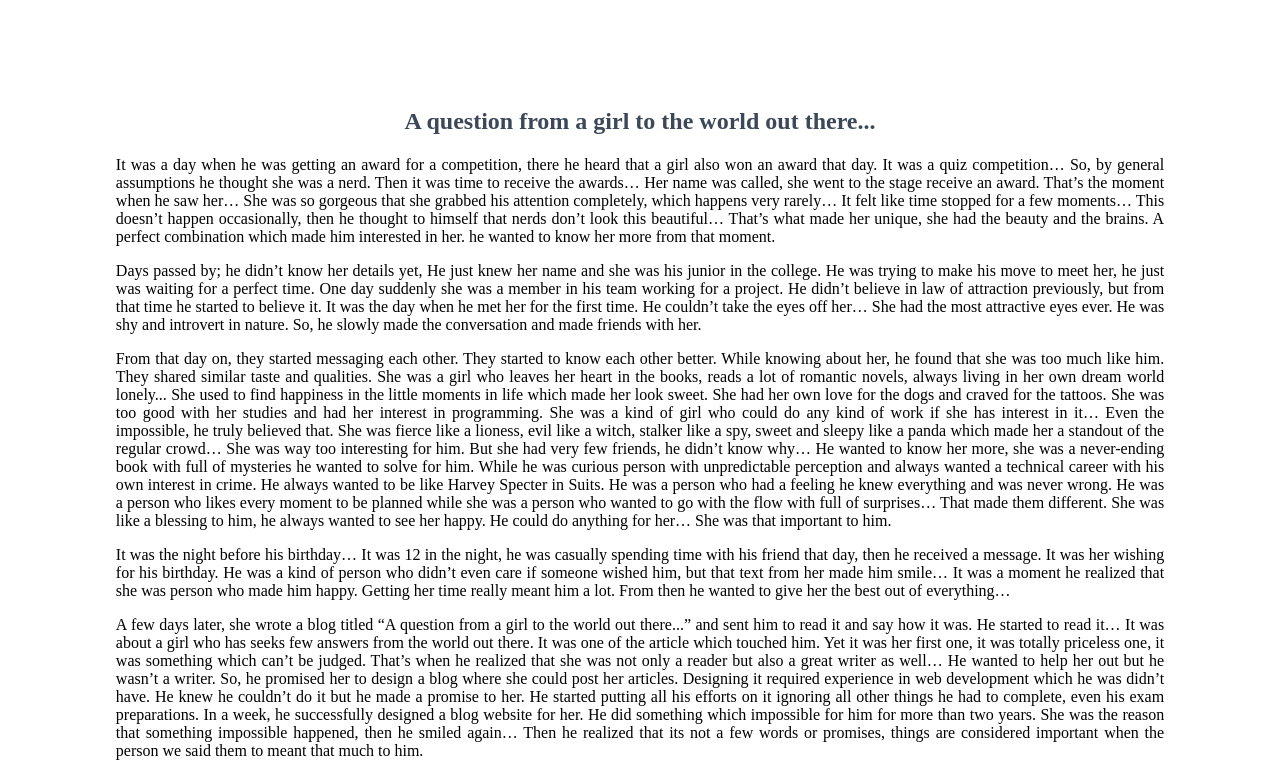
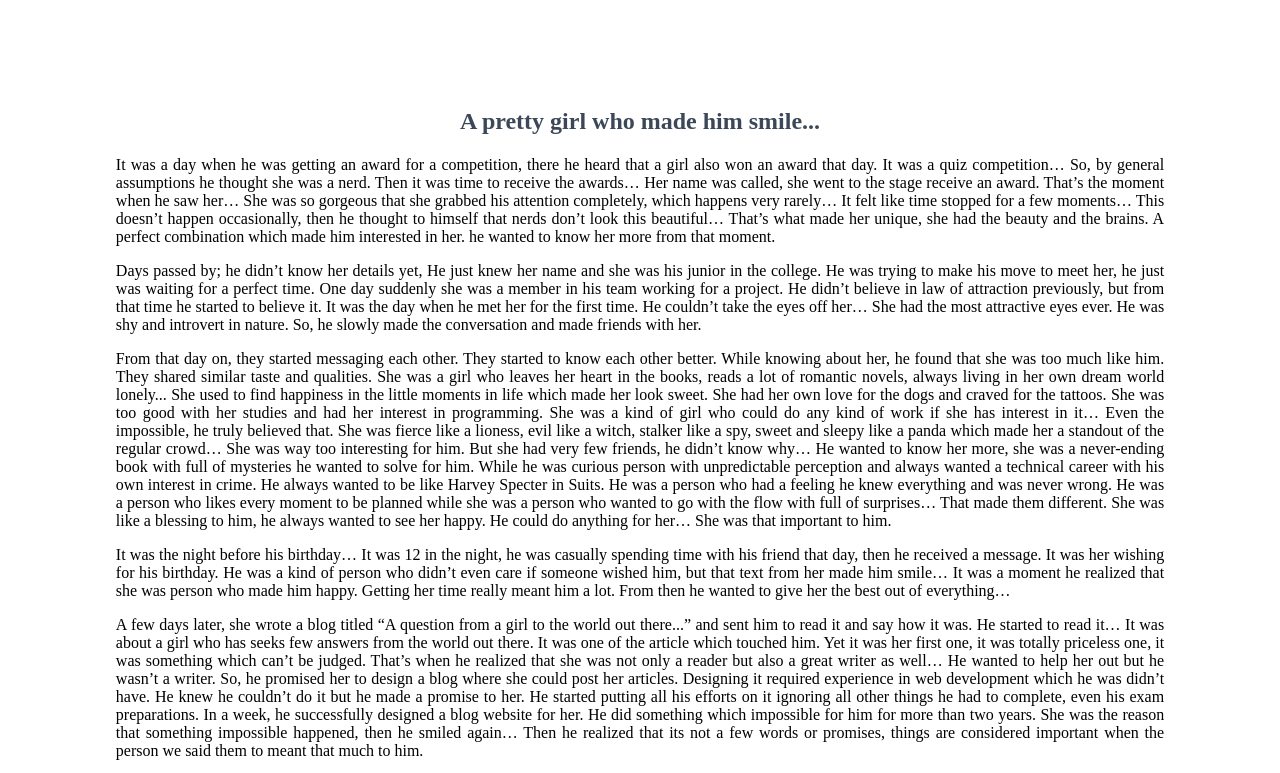
Before and after one commit to vishalrajg22/enchridion-netlify, a Gatsby site: page /WishPage/Sections/WishSection in a window 1280 px wide. Shown: the top 773 px of the page. Built offline with nearby package versions, Linux system fonts and the light colour scheme; Gatsby itself is replaced by a stand-in of ours.

Commit message:
Update WishSection.jsx

```diff
--- a/src/pages/WishPage/Sections/WishSection.jsx
+++ b/src/pages/WishPage/Sections/WishSection.jsx
@@ -21,7 +21,7 @@ class WishSection extends React.Component {
           <GridItem xs={12} sm={12} md={10}>
             <div>
               <h2 className={classes.title}>
-                A question from a girl to the world out there...
+                A pretty girl who made him smile...
               </h2>
             </div>
             <div>
```
